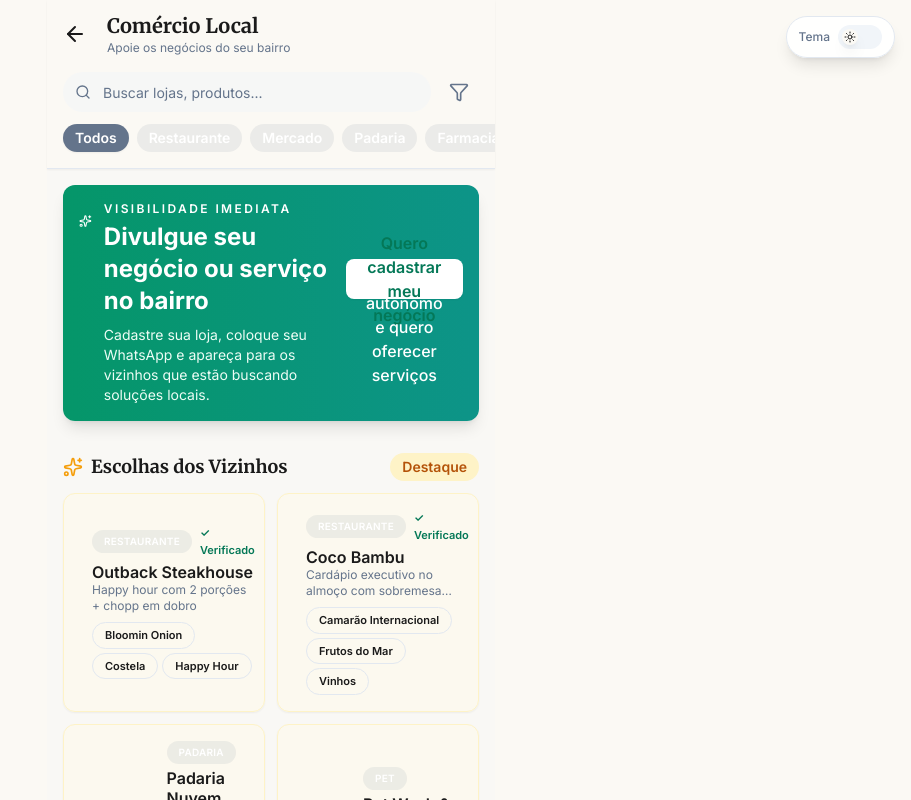
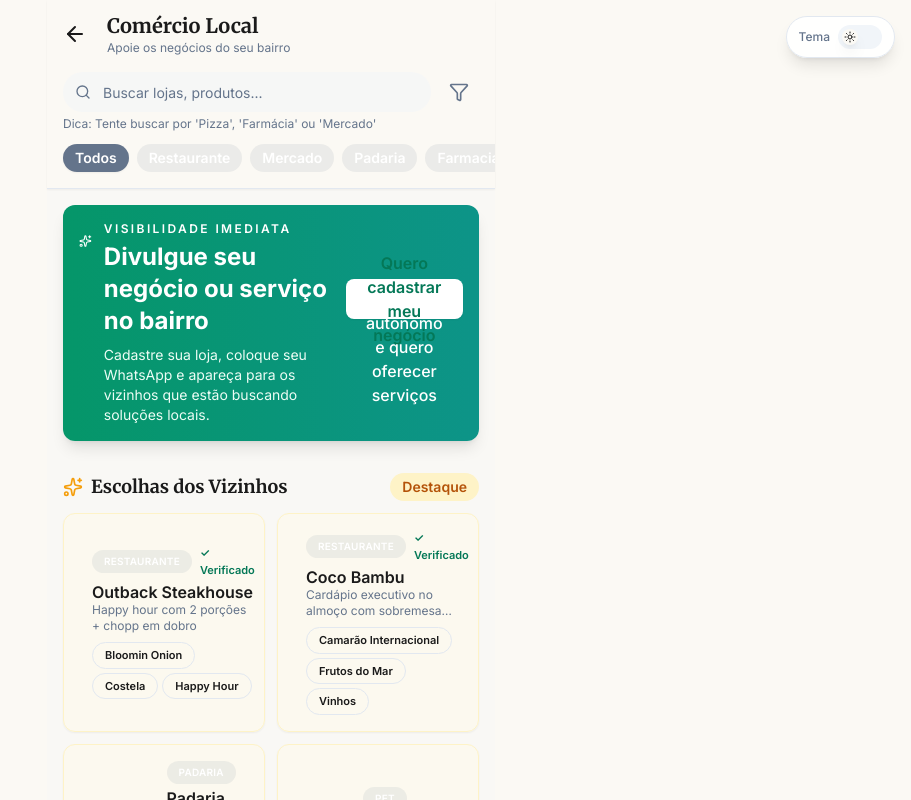
Before and after one commit to bitte91/bairroooo, a React (Vite) app: page /comercio in a window 1280 px wide. Shown: the top 800 px of the page, without its empty margins (369-1280 px from the left). Built offline with nearby package versions, Linux system fonts and the light colour scheme; grey boxes are pictures that could not be loaded.

Commit message:
feat(ui): add helperText support to Input component and enhance search UX

```diff
--- a/src/features/services/CommercePage.tsx
+++ b/src/features/services/CommercePage.tsx
@@ -69,6 +69,7 @@ export const CommercePage: React.FC = () => {
         <div className="flex gap-2 mb-3">
           <Input
             placeholder="Buscar lojas, produtos..."
+            helperText="Dica: Tente buscar por 'Pizza', 'Farmácia' ou 'Mercado'"
             leftIcon={<Search className="h-4 w-4" />}
             className="bg-muted/50 border-none transition-shadow focus-within:shadow-md"
             value={searchTerm}
--- a/src/shared/components/ui/Input.tsx
+++ b/src/shared/components/ui/Input.tsx
@@ -4,14 +4,17 @@ import { cn } from '../../../../src/lib/cn';
 interface InputProps extends React.InputHTMLAttributes<HTMLInputElement> {
   error?: string;
   label?: string;
+  helperText?: string;
   leftIcon?: React.ReactNode;
   rightIcon?: React.ReactNode;
 }
 
 export const Input = React.forwardRef<HTMLInputElement, InputProps>(
-  ({ className, error, label, leftIcon, rightIcon, id, ...props }, ref) => {
+  ({ className, error, label, helperText, leftIcon, rightIcon, id, ...props }, ref) => {
     const generatedId = useId();
     const inputId = id || generatedId;
+    const helperId = `${inputId}-helper`;
+    const errorId = `${inputId}-error`;
 
     return (
       <div className="w-full">
@@ -32,6 +35,8 @@ export const Input = React.forwardRef<HTMLInputElement, InputProps>(
             <input
               ref={ref}
               id={inputId}
+              aria-describedby={cn(error && errorId, (!error && helperText) && helperId) || undefined}
+              aria-invalid={!!error}
               className={cn(
                 'flex h-10 w-full rounded-full border border-input bg-background px-3 py-2 text-sm ring-offset-background file:border-0 file:bg-transparent file:text-sm file:font-medium placeholder:text-muted-foreground focus-visible:outline-none focus-visible:ring-2 focus-visible:ring-ring focus-visible:ring-offset-2 disabled:cursor-not-allowed disabled:opacity-50',
                 leftIcon && 'pl-10',
@@ -47,7 +52,12 @@ export const Input = React.forwardRef<HTMLInputElement, InputProps>(
                 </div>
             )}
         </div>
-        {error && <p className="mt-1 text-xs text-destructive">{error}</p>}
+        {helperText && !error && (
+            <p id={helperId} className="mt-1 text-xs text-muted-foreground">
+                {helperText}
+            </p>
+        )}
+        {error && <p id={errorId} className="mt-1 text-xs text-destructive">{error}</p>}
       </div>
     );
   }
```
